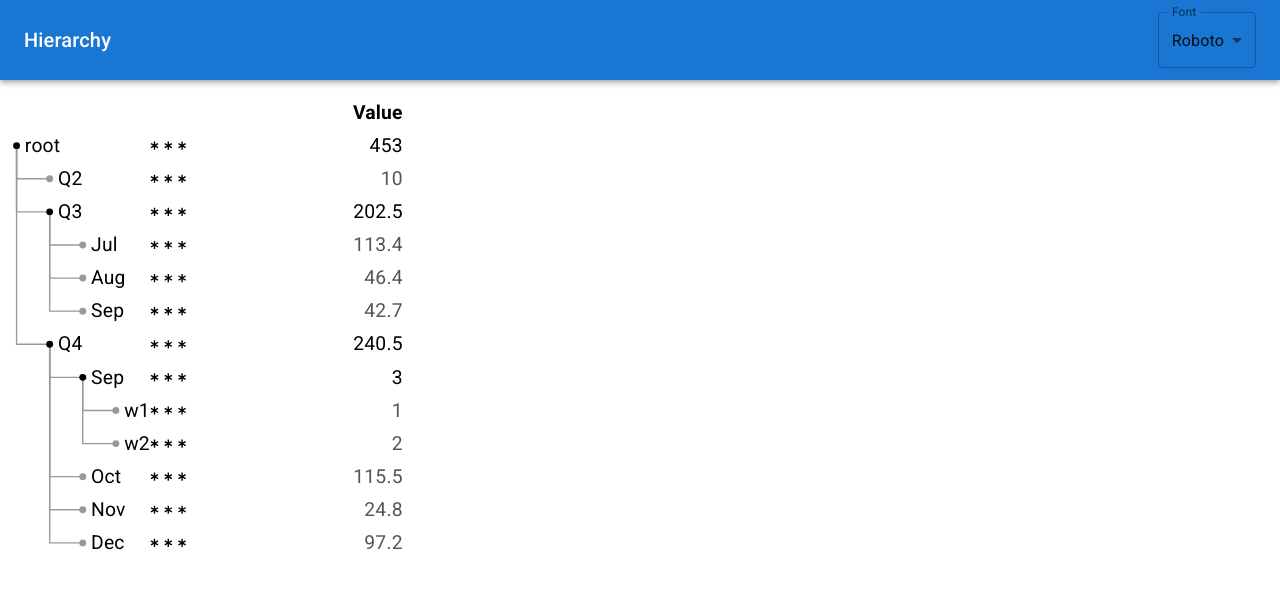
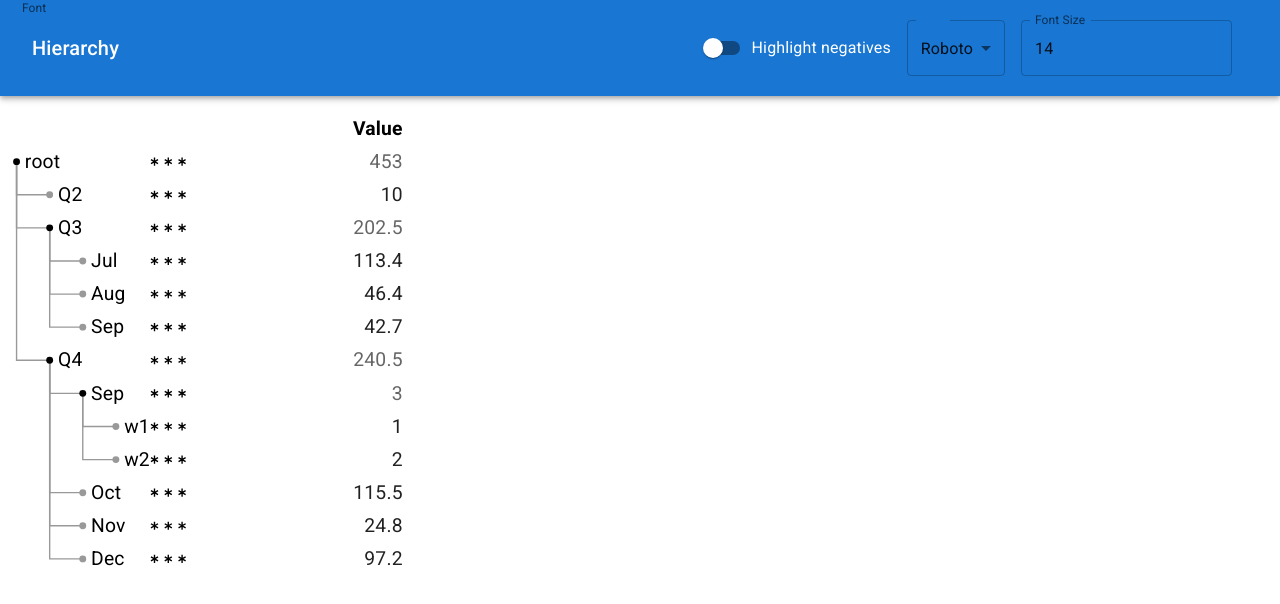
Before and after one commit to LukaPrebil/hierarchy, a React (Vite) app: page / in a window 1280 px wide. Shown: the top 604 px of the page. Built offline with nearby package versions, Linux system fonts and the light colour scheme.

Commit message:
Add switch for highlighting negative values

```diff
--- a/src/App.tsx
+++ b/src/App.tsx
@@ -16,6 +16,7 @@ function App() {
   const [font, setFont] = useState("Roboto");
   const [fontSize, setFontSize] = useState(14);
   const [isBold, setIsBold] = useState(false);
+  const [highlightNegatives, setHighlightNegatives] = useState(false);
 
   const theme = useMemo(
     () =>
@@ -30,7 +31,16 @@ function App() {
 
   return (
     <SettingsContext.Provider
-      value={{ font, setFont, fontSize, setFontSize, isBold, setIsBold }}
+      value={{
+        font,
+        setFont,
+        fontSize,
+        setFontSize,
+        isBold,
+        setIsBold,
+        highlightNegatives,
+        setHighlightNegatives,
+      }}
     >
       <ThemeProvider theme={theme}>
         <Container>
--- a/src/FontPicker.tsx
+++ b/src/FontPicker.tsx
@@ -1,5 +1,7 @@
-import { InputLabel, MenuItem, Select } from "@mui/material";
 import React from "react";
+import InputLabel from "@mui/material/InputLabel";
+import MenuItem from "@mui/material/MenuItem";
+import Select from "@mui/material/Select";
 
 type FontPickerProps = {
     font: string;
@@ -18,6 +20,7 @@ export const FontPicker: React.FC<FontPickerProps> = ({font, setFont}) => {
       <Select
         labelId="font-select-label"
         id="font-select"
+        autoWidth
         value={font}
         label="Font"
         onChange={(e) => setFont(e.target.value)}
--- a/src/Hierarchy.tsx
+++ b/src/Hierarchy.tsx
@@ -2,14 +2,17 @@ import * as d3 from "d3";
 import { useContext, useEffect, useRef, useState } from "react";
 import { RootNode } from "./hierarchy.helpers";
 import { SettingsContext } from "./SettingsContext";
+import { useTheme } from "@mui/material/styles";
 
 const format = d3.format(",");
 const width = 928;
 
 const HierarchyTree = ({ data }: { data: RootNode }) => {
   const svgRef = useRef<SVGSVGElement | null>(null);
-  const {font, fontSize} = useContext(SettingsContext);
+  const { font, fontSize, highlightNegatives } = useContext(SettingsContext);
   const nodeSize = fontSize + 10;
+
+  const theme = useTheme();
 
   const [root, setRoot] = useState(() => {
     let i = 0;
@@ -51,13 +54,18 @@ const HierarchyTree = ({ data }: { data: RootNode }) => {
       .attr("dy", "0.32em")
       .attr("x", 280)
       .attr("text-anchor", "end")
-      .attr("fill", (d) => (d.children ? null : "#555"))
-      .data(
-        root
-          // .copy()
-          .sum((node) => node.value ?? 0)
-      )
-      .text((d) => format(d.data.value ?? d.value ?? 0));
+      .data(root.sum((node) => node.value ?? 0))
+      .text((d) => format(d.data.value ?? d.value ?? 0))
+      .attr("fill", (d) => {
+        if (highlightNegatives && d.data.value! < 0) {
+          console.log("highlighting negative", d.data.value!);
+          return theme.palette.error.main;
+        } else if (d.children) {
+          return theme.palette.text.secondary;
+        } else {
+          return theme.palette.text.primary;
+        }
+      });
 
     nodes
       .append("path")
@@ -87,15 +95,23 @@ const HierarchyTree = ({ data }: { data: RootNode }) => {
       if (nodeIsLeaf) {
         console.log("clicked leaf", d, event);
         updateLeafNode(element, setRoot, d);
-      }
-      else {
+      } else {
         console.log("clicked node", d, event);
         updateLeafsUnderNode(element, setRoot, d);
       }
     });
 
     svgRef.current = svg.node();
-  }, [font, root]);
+  }, [
+    font,
+    fontSize,
+    nodeSize,
+    root,
+    highlightNegatives,
+    theme.palette.error.main,
+    theme.palette.text.primary,
+    theme.palette.text.secondary,
+  ]);
 
   return <svg ref={svgRef} />;
 };
@@ -112,7 +128,9 @@ function updateLeafNode(
 ) {
   setRoot((prev) => {
     const newRoot = prev.copy();
-    const newLeaf = newRoot.find((node) => node.data.index === clickedLeaf.data.index)!;
+    const newLeaf = newRoot.find(
+      (node) => node.data.index === clickedLeaf.data.index
+    )!;
     updateLeaf(element, newLeaf);
     return newRoot;
   });
@@ -125,7 +143,9 @@ function updateLeafsUnderNode(
 ) {
   setRoot((prev) => {
     const newRoot = prev.copy();
-    const node = newRoot.find((node) => node.data.index === clickedNode.data.index)!;
+    const node = newRoot.find(
+      (node) => node.data.index === clickedNode.data.index
+    )!;
     node.descendants().forEach((descendant) => {
       if (descendant.children) return; // skip non-leaf nodes as their value gets calculated from children
       updateLeaf(element, descendant);
@@ -133,7 +153,6 @@ function updateLeafsUnderNode(
     return newRoot;
   });
 }
-
 
 // TODO take leaf.data, return new leaf.data
 function updateLeaf(element: SVGGElement, leaf: HNode) {
@@ -163,11 +182,16 @@ function updateLeaf(element: SVGGElement, leaf: HNode) {
 function prepareSvg(
   svgRef: React.MutableRefObject<SVGSVGElement | null>,
   root: d3.HierarchyNode<RootNode>,
-  config: { height: number, font: string; fontSize: number; nodeSize: number },
+  config: { height: number; font: string; fontSize: number; nodeSize: number }
 ) {
   const svg = d3
     .select(svgRef.current)
-    .attr("viewBox", [-config.nodeSize / 2, (-config.nodeSize * 3) / 2, width, config.height])
+    .attr("viewBox", [
+      -config.nodeSize / 2,
+      (-config.nodeSize * 3) / 2,
+      width,
+      config.height,
+    ])
     .attr(
       "style",
       `font: ${config.fontSize}px sans-serif; font-family: ${config.font}; overflow: visible;`
@@ -185,7 +209,9 @@ function prepareSvg(
     .join("path")
     .attr(
       "d",
-      (d) => `M${d.source.depth * config.nodeSize},${d.source.data.index! * config.nodeSize}
+      (d) => `M${d.source.depth * config.nodeSize},${
+        d.source.data.index! * config.nodeSize
+      }
              V${d.target.data.index! * config.nodeSize}
              h${config.nodeSize}`
     );
--- a/src/SettingsContext.ts
+++ b/src/SettingsContext.ts
@@ -7,6 +7,8 @@ type SettingsContextType = {
     setFontSize: (fontSize: number) => void;
     isBold: boolean;
     setIsBold: (isBold: boolean) => void;
+    highlightNegatives: boolean;
+    setHighlightNegatives: (highlightNegatives: boolean) => void;
 }
 
 export const SettingsContext = createContext<SettingsContextType>({
@@ -16,4 +18,6 @@ export const SettingsContext = createContext<SettingsContextType>({
     setFontSize: () => void 0,
     isBold: false,
     setIsBold: () => void 0,
+    highlightNegatives: false,
+    setHighlightNegatives: () => void 0,
 });
--- a/src/TopBar.tsx
+++ b/src/TopBar.tsx
@@ -6,21 +6,53 @@ import Typography from "@mui/material/Typography";
 import Toolbar from "@mui/material/Toolbar";
 import FormControl from "@mui/material/FormControl";
 import { SettingsContext } from "./SettingsContext";
+import TextField from "@mui/material/TextField";
+import Switch from "@mui/material/Switch";
+import FormControlLabel from "@mui/material/FormControlLabel";
 
 export const TopBar: React.FC = () => {
-  const { font, setFont } = React.useContext(SettingsContext);
+  const {
+    font,
+    setFont,
+    fontSize,
+    setFontSize,
+    highlightNegatives,
+    setHighlightNegatives,
+  } = React.useContext(SettingsContext);
 
   return (
     <Box sx={{ flexGrow: 1, width: "100%", marginBottom: "1rem" }}>
       <AppBar position="static">
-        <Toolbar sx={{ height: "5rem", alignItems: "center" }}>
-          <Typography variant="h6" component="div" sx={{ flexGrow: 1 }}>
-            Hierarchy
-          </Typography>
-          <FormControl>
+        <FormControl sx={{m: 1, minWidth: 80}}>
+          <Toolbar
+            sx={{
+              height: "5rem",
+              alignItems: "center",
+              justifyContent: "space-between",
+            }}
+          >
+            <Typography variant="h6" component="div" sx={{ flexGrow: 1 }}>
+              Hierarchy
+            </Typography>
+            <FormControlLabel
+              control={
+                <Switch
+                  value={highlightNegatives}
+                  onChange={(e) => setHighlightNegatives(e.target.checked)}
+                />
+              }
+              label="Highlight negatives"
+            />
             <FontPicker font={font} setFont={setFont} />
-          </FormControl>
-        </Toolbar>
+            <TextField
+              label="Font Size"
+              type="number"
+              sx={{margin: "1rem"}}
+              value={fontSize}
+              onChange={(e) => setFontSize(parseInt(e.target.value))}
+            />
+          </Toolbar>
+        </FormControl>
       </AppBar>
     </Box>
   );
```
